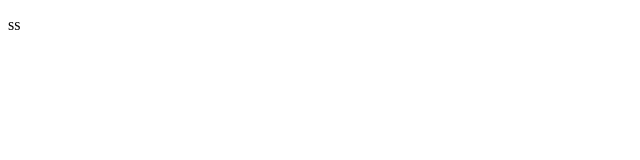
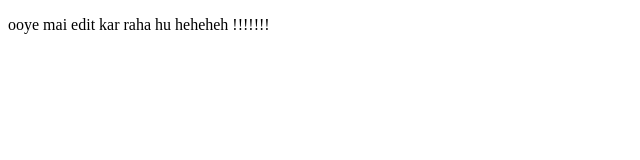
Before and after one commit to amoltrip28/LocalRepo, a plain HTML site: page index.html in a window 1280 px wide. Shown: the whole page, without its empty margins (0-640 px from the left). Drawn offline with Linux system fonts and the light colour scheme.

Commit message:
mera edit hai bc!

```diff
--- a/index.html
+++ b/index.html
@@ -6,6 +6,6 @@
     <title>Document</title>
 </head>
 <body>
-    <p>ss</p>
+    <p>ooye mai edit kar raha hu heheheh !!!!!!!</p>
 </body>
 </html>
```
